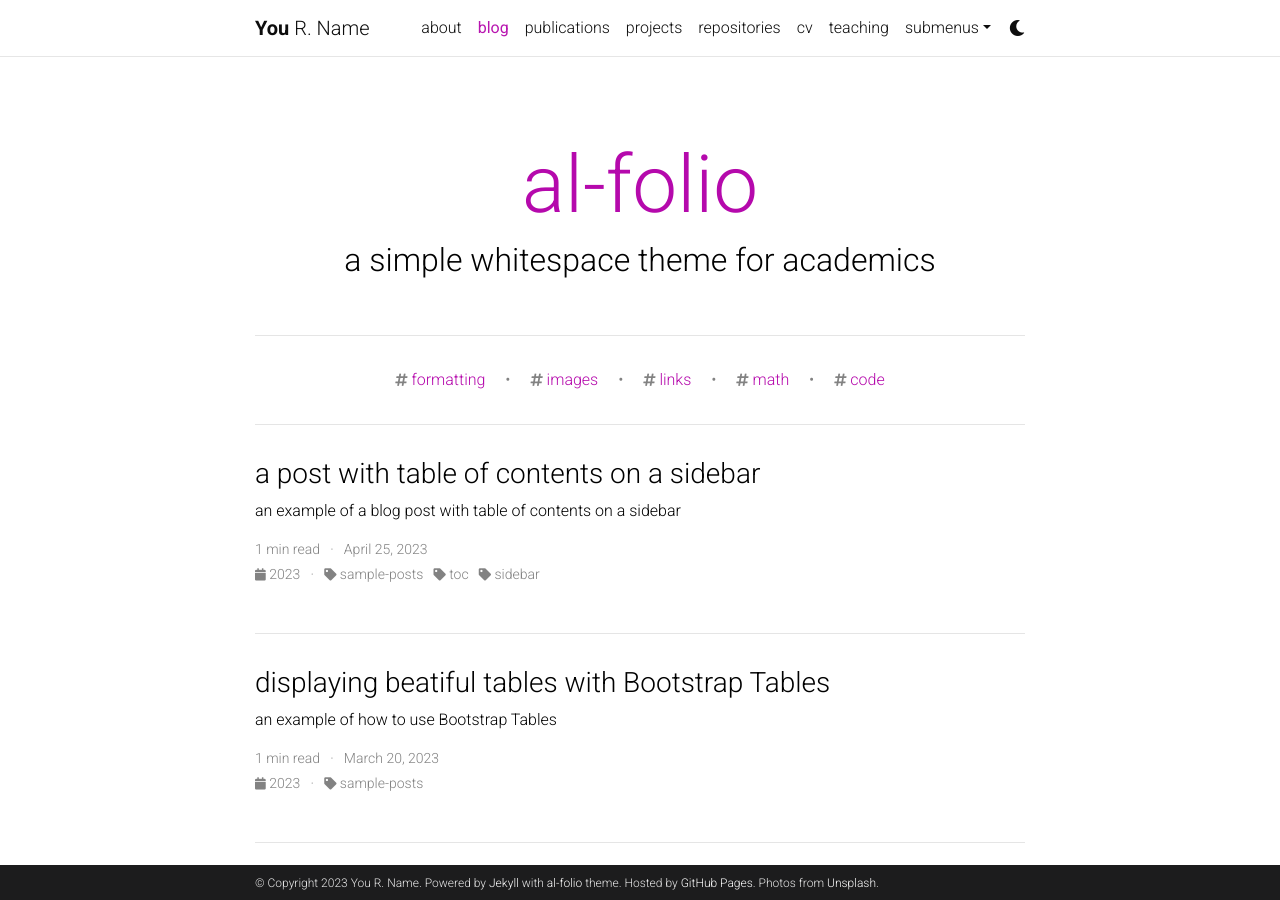
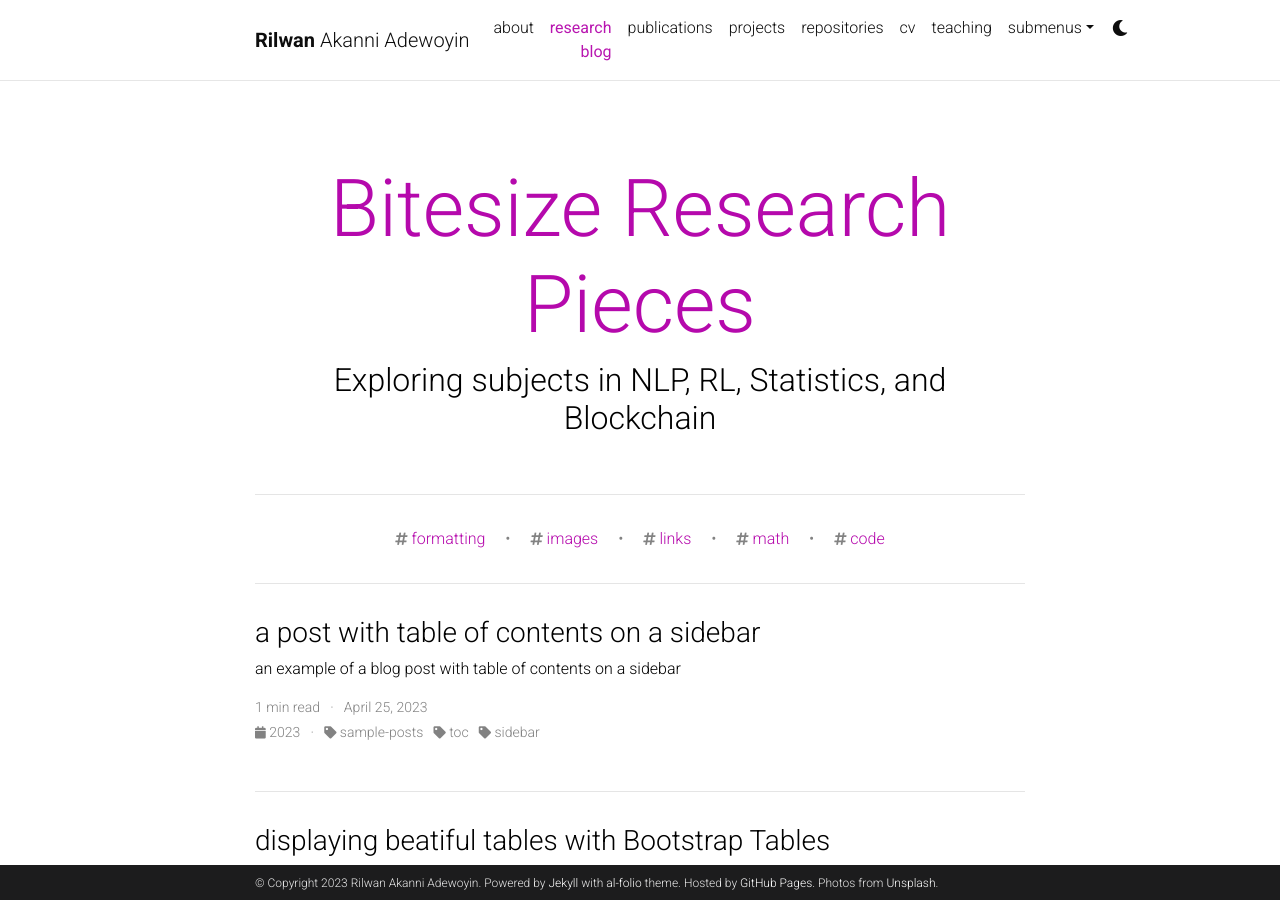
Before and after one commit to Rilwan-Adewoyin/Rilwan-Adewoyin.github.io-old, a Jekyll site: the page built from blog/index.html, in a window 1280 px wide and 900 px high. Built offline with Jekyll 4.4.1, drawn with Linux system fonts in a browser that asks for light colours; the list of posts is cut into pages by our own code; comment, search, counter and statistics services are not loaded; a style sheet for code colours, icons or effects is not loaded.

Commit message:
hello world

```diff
--- a/_config.yml
+++ b/_config.yml
@@ -3,10 +3,10 @@
 # -----------------------------------------------------------------------------
 
 title: blank # the website title (if blank, full name will be used instead)
-first_name: You
-middle_name: R.
-last_name: Name
-email: you@example.com
+first_name: Rilwan
+middle_name: Akanni
+last_name: Adewoyin
+email: rilwan.ade1@gmail.com
 description: > # the ">" symbol means to ignore newlines until "footer_text:"
   A simple, whitespace theme for academics. Based on [*folio](https://github.com/bogoli/-folio) design.
 footer_text: >
@@ -72,13 +72,13 @@ og_image: # The site-wide (default for all links) Open Graph preview image
 # Social integration
 # -----------------------------------------------------------------------------
 
-github_username: # your GitHub user name
+github_username: Rilwan-Adewoyin # your GitHub user name
 gitlab_username: # your GitLab user name
-twitter_username: # your Twitter handle
+twitter_username: ril-akanni # your Twitter handle
 mastodon_username: # your mastodon instance+username in the format instance.tld/@username
-linkedin_username: # your LinkedIn user name
+linkedin_username: rilwanade # your LinkedIn user name
 telegram_username: # your Telegram user name
-scholar_userid: # your Google Scholar ID
+scholar_userid: SQxcHPMAAAAJ # your Google Scholar ID
 semanticscholar_id: # your Semantic Scholar ID
 whatsapp_number: # your WhatsApp number (full phone number in international format. Omit any zeroes, brackets, or dashes when adding the phone number in international format.)
 orcid_id: # your ORCID ID
@@ -122,9 +122,9 @@ bing_site_verification:  # out your bing-site-verification ID (Bing Webmaster)
 # Blog
 # -----------------------------------------------------------------------------
 
-blog_name: al-folio # blog_name will be displayed in your blog page
-blog_nav_title: blog # your blog must have a title for it to be displayed in the nav bar
-blog_description: a simple whitespace theme for academics
+blog_name: Bitesize Research Pieces # blog_name will be displayed in your blog page
+blog_nav_title: research blog # your blog must have a title for it to be displayed in the nav bar
+blog_description: Exploring subjects in NLP, RL, Statistics, and Blockchain
 permalink: /blog/:year/:title/
 
 # Pagination
@@ -133,11 +133,12 @@ pagination:
 
 related_blog_posts:
   enabled: true
-  max_related: 5
+  max_related: 6
 
 # Giscus comments (RECOMMENDED)
 # Follow instructions on https://giscus.app/ to setup for your repo to fill out
 # the information below.
+comments: false
 giscus:
   repo: alshedivat/al-folio      # <your-github-user-name>/<your-github-repo-name>
   repo_id: MDEwOlJlcG9zaXRvcnk2MDAyNDM2NQ==
@@ -158,9 +159,9 @@ disqus_shortname: al-folio # put your disqus shortname
 # External sources.
 # If you have blog posts published on medium.com or other external sources,
 # you can display them in your blog by adding a link to the RSS feed.
-external_sources:
-  - name: medium.com
-    rss_url: https://medium.com/@al-folio/feed
+# external_sources:
+#   - name: medium.com
+#     rss_url: https://medium.com/@al-folio/feed
 
 # -----------------------------------------------------------------------------
 # Collections
--- a/_layouts/about.html
+++ b/_layouts/about.html
@@ -54,7 +54,7 @@ layout: default
 
           <!-- Selected papers -->
           {% if page.selected_papers -%}
-            <h2><a href="{{ '/publications/' | relative_url }}" style="color: inherit;">selected publications</a></h2>
+            <h2><a href="{{ '/publications/' | relative_url }}" style="color: inherit;">selected publications and preprints</a></h2>
             {%- include selected_papers.html %}
           {%- endif %}
 
```
Also changed, not shown: _pages/about.md (+3 -1 lines).
